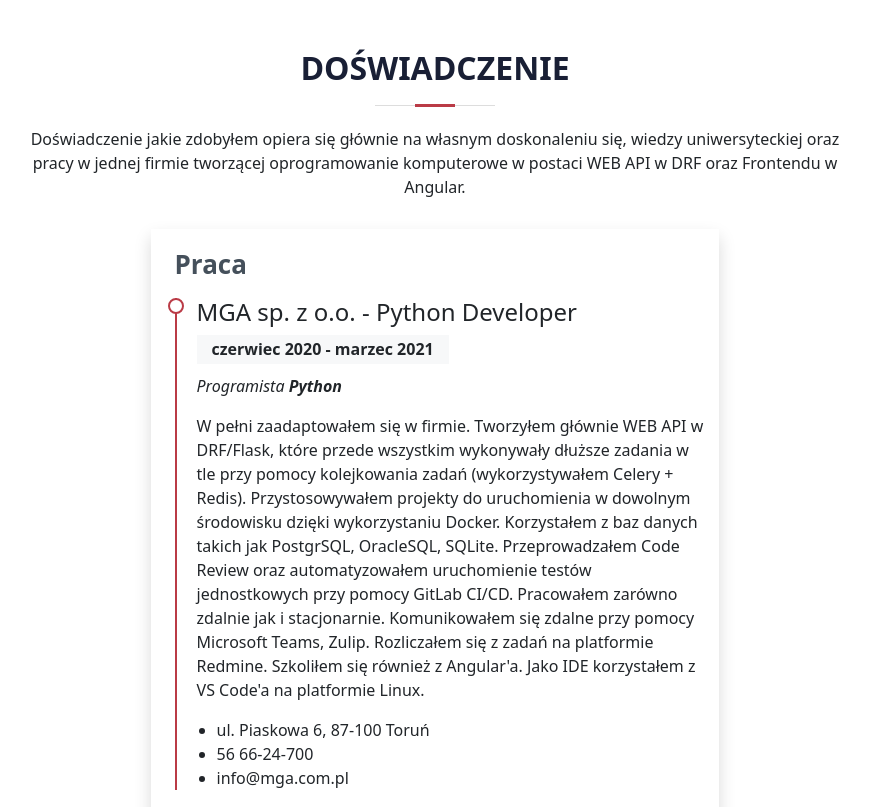
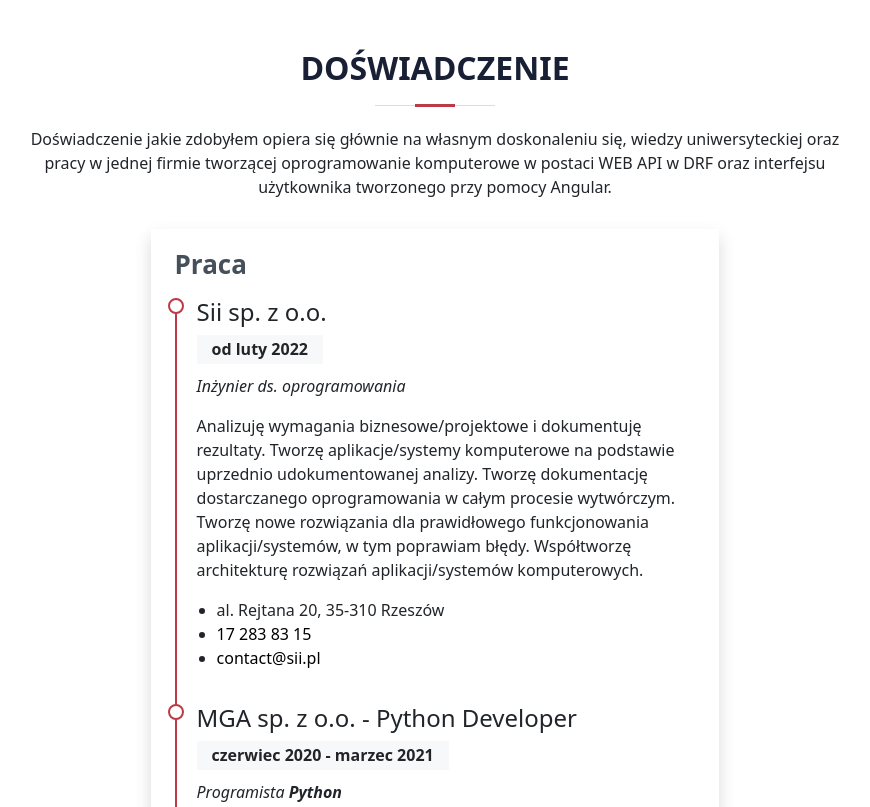
Before and after one commit to marcinbedcyc/marcinbedcyc.github.io, a plain HTML site: page index.html in a window 1280 px wide. Shown: the part 2340-3147 px from the top of the page, without its empty margins (205-1075 px from the left). Drawn offline with nearby package versions, Linux system fonts and the light colour scheme; files whose address does not match are found by name.

Commit message:
Add Sii job

```diff
--- a/index.html
+++ b/index.html
@@ -122,9 +122,9 @@
           <div class="col-xl-8 col-lg-6 col-md-12 pt-4 pt-lg-0 content">
             <h3>Python Developer</h3>
             <p class="fst-italic">
-              Tworzyłem WEB API z wykorzystaniem DRF i innych bibliotek Python.
-              Ponadto realizowałem zadania z machine learning na studiach
-              również przy pomocy Python.
+              Tworzyłem aplikacje webowe w Django oraz WEB API z wykorzystaniem
+              DRF i innych bibliotek Python. Ponadto realizowałem zadania z machine
+              learning na studiach również przy pomocy Python.
             </p>
             <div class="row">
               <div class="col-lg-6">
@@ -180,7 +180,7 @@
                   <li>
                     <i class="bi bi-chevron-right"></i>
                     <strong>Praca:</strong>
-                    <span>Szukam pracy</span>
+                    <span>Inżynier ds. oprogramowania</span>
                   </li>
                 </ul>
               </div>
@@ -392,13 +392,33 @@
             Doświadczenie jakie zdobyłem opiera się głównie na własnym
             doskonaleniu się, wiedzy uniwersyteckiej oraz pracy w jednej firmie
             tworzącej oprogramowanie komputerowe w postaci WEB API w DRF oraz
-            Frontendu w Angular.
+            interfejsu użytkownika tworzonego przy pomocy Angular.
           </p>
         </div>
 
         <div class="row">
           <div class="col-lg-10 offset-lg-1 col-xl-8 offset-xl-2 ps-4 shadow">
             <h3 class="experience-title">Praca</h3>
+            <div class="experience-item">
+              <h4>Sii sp. z o.o.</h4>
+              <h5>od luty 2022</h5>
+              <p><em>Inżynier ds. oprogramowania</em></p>
+              <p>
+                Analizuję wymagania biznesowe/projektowe i dokumentuję rezultaty.
+                Tworzę aplikacje/systemy komputerowe na podstawie uprzednio
+                udokumentowanej analizy. Tworzę dokumentację dostarczanego
+                oprogramowania w całym procesie wytwórczym. Tworzę nowe rozwiązania
+                dla prawidłowego funkcjonowania aplikacji/systemów, w tym poprawiam
+                błędy. Współtworzę architekturę rozwiązań aplikacji/systemów
+                komputerowych.
+              </p>
+              <ul>
+                <li>al. Rejtana 20, 35-310 Rzeszów</li>
+                <li><a href="tel: 17 2838315" class="web-page-link">17 283 83 15</a></li>
+                <li><a href="mailto: contact@sii.pl" class="web-page-link">contact@sii.pl</a></li>
+              </ul>
+            </div>
+
             <div class="experience-item pb-0">
               <h4>MGA sp. z o.o. - Python Developer</h4>
               <h5>czerwiec 2020 - marzec 2021</h5>
@@ -409,7 +429,7 @@
                 tle przy pomocy kolejkowania zadań (wykorzystywałem Celery +
                 Redis). Przystosowywałem projekty do uruchomienia w dowolnym
                 środowisku dzięki wykorzystaniu Docker. Korzystałem z baz danych
-                takich jak PostgrSQL, OracleSQL, SQLite. Przeprowadzałem Code
+                takich jak PostgreSQL, OracleSQL, SQLite. Przeprowadzałem Code
                 Review oraz automatyzowałem uruchomienie testów jednostkowych
                 przy pomocy GitLab CI/CD. Pracowałem zarówno zdalnie jak i
                 stacjonarnie. Komunikowałem się zdalne przy pomocy Microsoft
@@ -419,8 +439,8 @@
               </p>
               <ul>
                 <li>ul. Piaskowa 6, 87-100 Toruń</li>
-                <li>56 66-24-700</li>
-                <li>info@mga.com.pl</li>
+                <li><a href="tel: 56 6624700" class="web-page-link">56 66 24 700</a></li>
+                <li><a href="mailto: info@mga.com.pl" class="web-page-link">info@mga.com.pl</a></li>
               </ul>
             </div>
 
```
